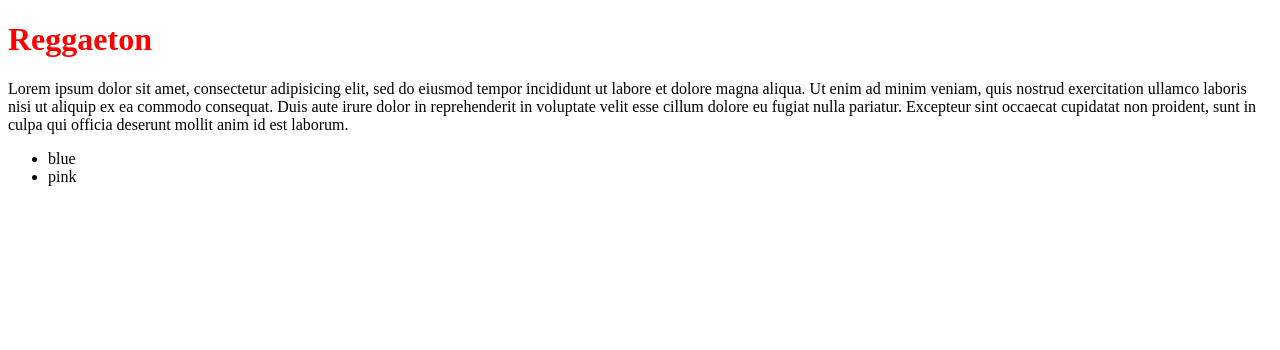
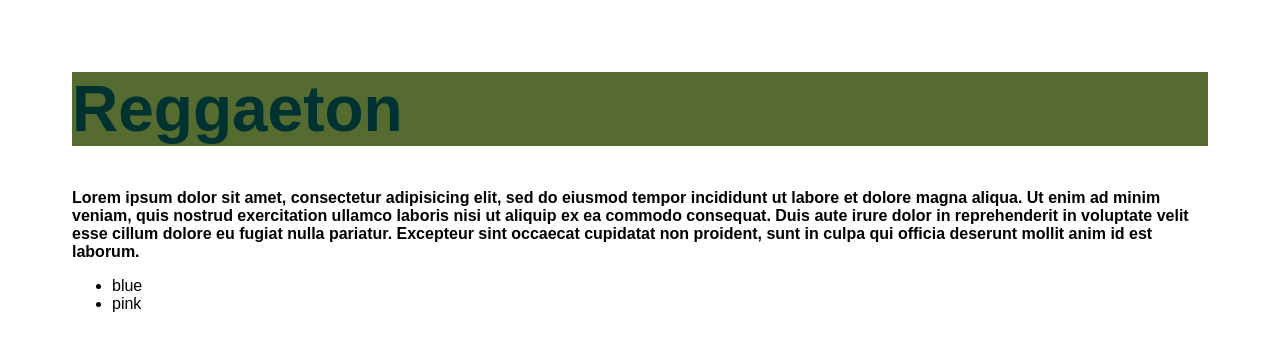
Before and after one commit to mxu129/mxu129.github.io, a plain HTML site: page hw/resume/css-intro/index.html in a window 1280 px wide. Drawn offline with Linux system fonts and the light colour scheme.

Commit message:
Update style.css

```diff
--- a/hw/resume/css-intro/style.css
+++ b/hw/resume/css-intro/style.css
@@ -1,2 +1,46 @@
 h1 {
   color: red}
+h1 {
+  color: rgb(0, 50, 50);
+
+
+  font-size: 12pt;
+  font-size: 12px;
+  font-size: 400%;
+  font-family: inherit;
+
+
+  color: teal
+
+
+  text-align: center;
+
+  background-color: #556b2f
+
+
+}
+
+body {
+  font-family: sans-serif;
+  font-size: 12pt;
+  margin: 72px;
+
+}
+
+p {
+  font-weight: 900;
+
+}
+b,
+strong {
+font-weight: 200;
+}
+
+i,
+em {
+
+}
+a: hover   {
+  color: teal;
+  text-decoration:
+}
```
